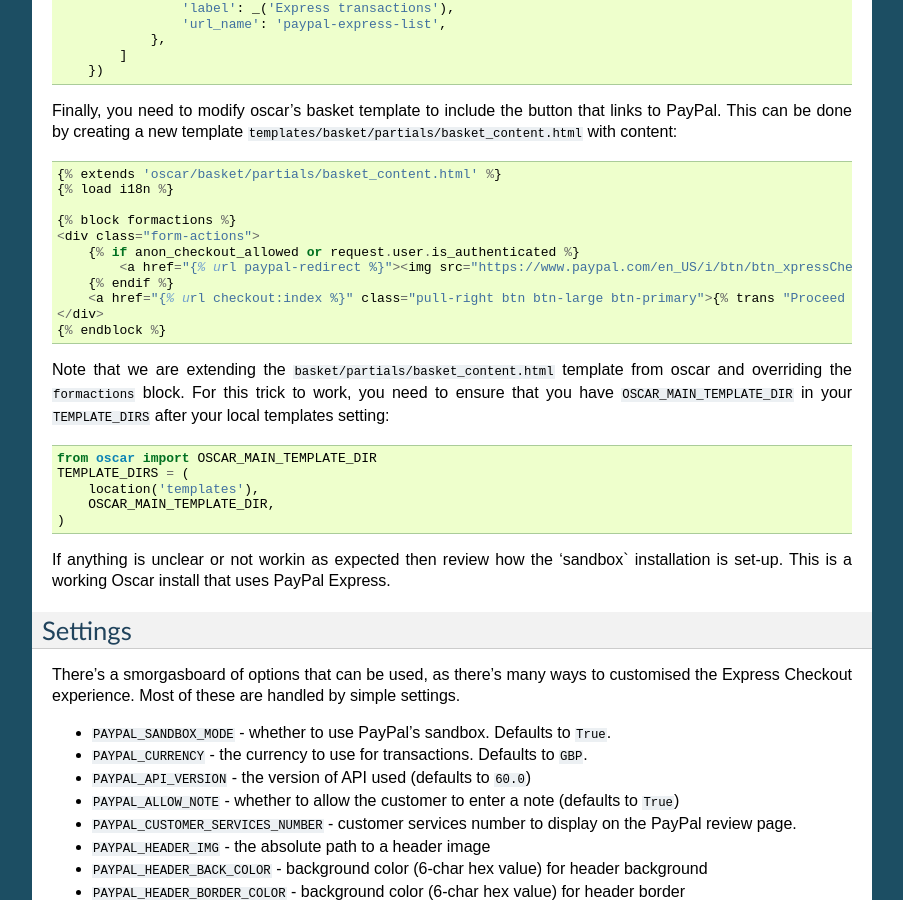
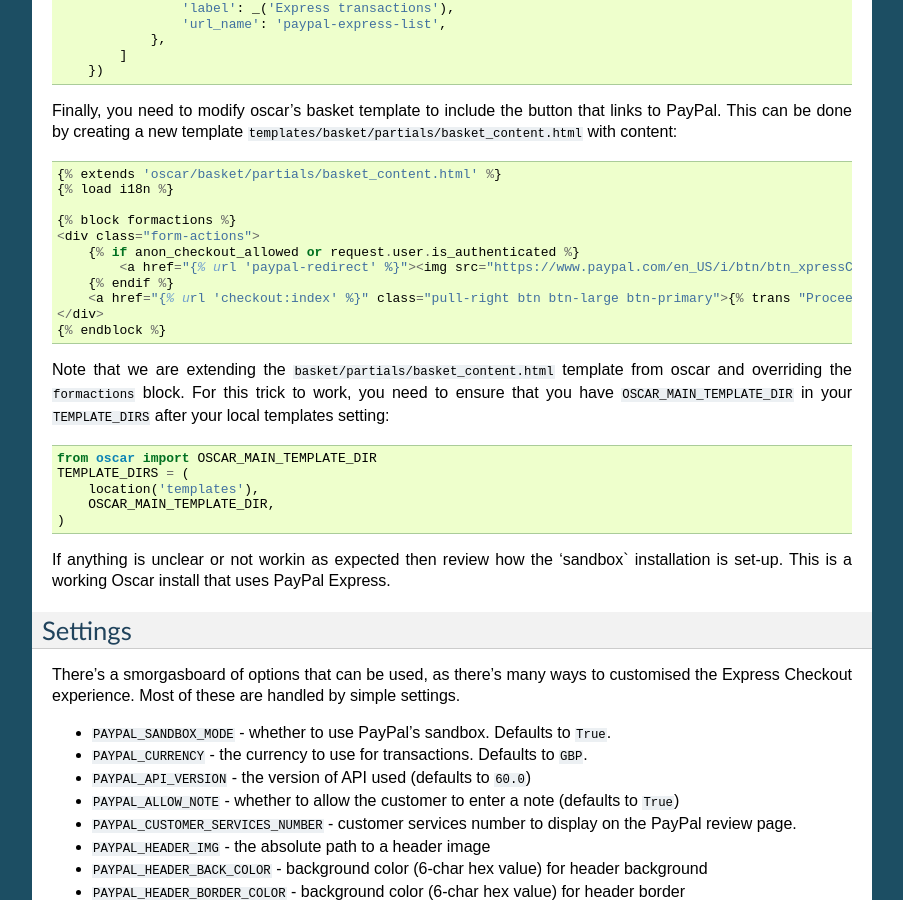
Before and after one commit to django-oscar/django-oscar-paypal, a Sphinx documentation site: the page built from docs/express.rst, in a window 1280 px wide and 900 px high, scrolled down 899 px. Shown: the whole window, without its empty margins (198-1101 px from the left). Built offline with Sphinx 7.4.7, drawn with Linux system fonts in a browser that asks for light colours.

Commit message:
fix templates from docs for django 1.6

```diff
--- a/docs/express.rst
+++ b/docs/express.rst
@@ -73,9 +73,9 @@ links to PayPal.  This can be done by creating a new template
     {% block formactions %}
     <div class="form-actions">
         {% if anon_checkout_allowed or request.user.is_authenticated %}
-            <a href="{% url paypal-redirect %}"><img src="https://www.paypal.com/en_US/i/btn/btn_xpressCheckout.gif" align="left" style="margin-right:7px;"></a>
+            <a href="{% url 'paypal-redirect' %}"><img src="https://www.paypal.com/en_US/i/btn/btn_xpressCheckout.gif" align="left" style="margin-right:7px;"></a>
         {% endif %}
-        <a href="{% url checkout:index %}" class="pull-right btn btn-large btn-primary">{% trans "Proceed to checkout" %}</a>
+        <a href="{% url 'checkout:index' %}" class="pull-right btn btn-large btn-primary">{% trans "Proceed to checkout" %}</a>
     </div>
     {% endblock %}
 
```
